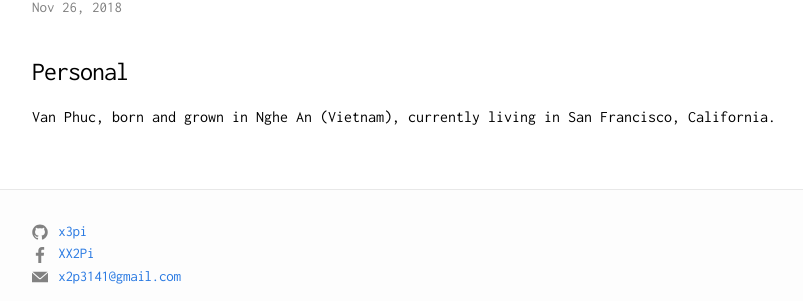
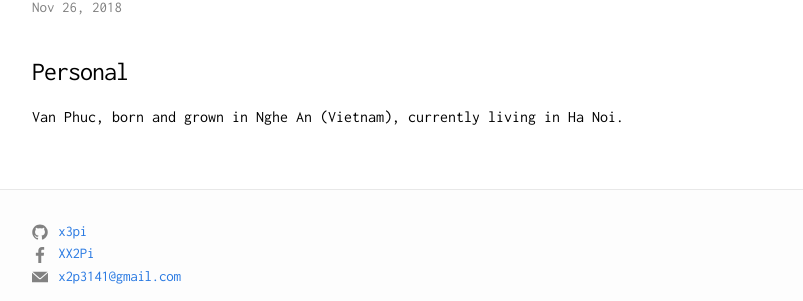
Before and after one commit to x3pi/x3pi.github.io, a Jekyll site: the page built from _posts/2018-11-26-phan-van-phuc.md, in a window 1280 px wide. Shown: the part 136-437 px from the top of the page, without its empty margins (208-1011 px from the left). Built offline with Jekyll 4.4.1, drawn with Linux system fonts in a browser that asks for light colours; nearby versions of some CDN libraries; comment, search, counter and statistics services are not loaded.

Commit message:
Update from Forestry.io - Updated phan-van-phuc.md

```diff
--- a/_posts/2018-11-26-phan-van-phuc.md
+++ b/_posts/2018-11-26-phan-van-phuc.md
@@ -7,4 +7,4 @@ tags: []
 ---
 ### Personal
 
-Van Phuc, born and grown in Nghe An (Vietnam), currently living in San Francisco, California.
+Van Phuc, born and grown in Nghe An (Vietnam), currently living in Ha Noi.
```
